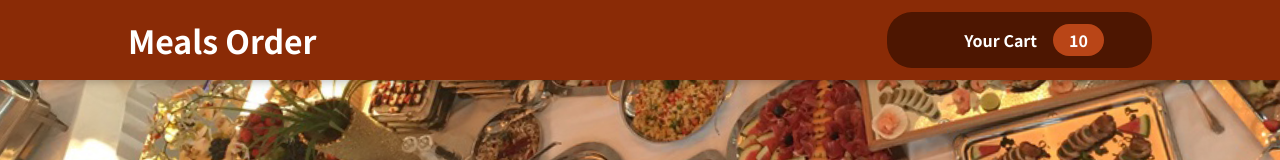
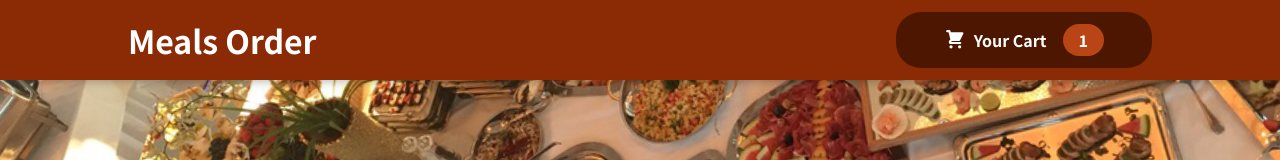
Before and after one commit to gnourt2112000/React_Meal_Order, a React (Create React App) app: page / in a window 1280 px wide. Shown: the top 160 px of the page. Built offline with nearby package versions, Linux system fonts and the light colour scheme.

Commit message:
add icon and event show cart

```diff
--- a/src/App.js
+++ b/src/App.js
@@ -1,10 +1,20 @@
-import { useState } from 'react'
-import Header from './components/Layout/Header'
-
+import { useState } from "react";
+import Header from "./components/Layout/Header";
+import Cart from "./components/Cart/Cart";
+import CartProvider from "./store/CartProvider";
 function App() {
-
+  const [cartIsShown, setCartIsShown] = useState(false);
+  const handleShowCart = () => {
+    setCartIsShown(true);
+  };
+  const handleCloseCart = () => {
+    setCartIsShown(false);
+  };
   return (
-      <Header ></Header>
+    <CartProvider>
+      {cartIsShown && <Cart onCloseCart={handleCloseCart}></Cart>}
+      <Header onShowCart={handleShowCart}></Header>
+    </CartProvider>
   );
 }
 
--- a/src/components/Layout/Header.js
+++ b/src/components/Layout/Header.js
@@ -7,7 +7,7 @@ const Header = (props) => {
         <Fragment>
             <header className={classes.header}>
                 <h1>Meals Order</h1>
-                <HeaderCartButton></HeaderCartButton>
+                <HeaderCartButton onClick={props.onShowCart}></HeaderCartButton>
             </header>
             <div className={classes['main-image']}>
                 <img src={mealImage} alt="A table of full delicious food!"></img>
--- a/src/components/Layout/HeaderCartButton.js
+++ b/src/components/Layout/HeaderCartButton.js
@@ -1,16 +1,30 @@
 import classes from './HeaderCartButton.module.css'
-import { useState } from 'react'
-
+import CartIcon from '../Cart/CartIcon'
+import CartContext from '../../store/cart-context'
+import { useContext, useEffect, useState } from 'react'
 const HeaderCartButton = (props) => {
+    const cartCtx = useContext(CartContext)
+    const numberOfCartItems = cartCtx.items.reduce((total, currentItem) => { return total + currentItem.amount }, 0)
     const [buttonIsHightLighted, setButtonIsHightLighted] = useState(false)
     const btnClasses = `${classes.button} ${buttonIsHightLighted && classes.bump}`
+    useEffect(() => {
+        if (cartCtx.items.length === 0)
+            return
+        setButtonIsHightLighted(true)
+        const timer = setTimeout(() => {
+            setButtonIsHightLighted(false)
+        }, 300)
+        return () => {
+            clearTimeout(timer)
+        }
+    },[cartCtx.items])
     return (
         <button className={btnClasses} onClick={props.onClick}>
             <span className={classes.icon}>
-
+                <CartIcon></CartIcon>
             </span>
             <span>Your Cart</span>
-            <span className={classes.badge}>10</span>
+            <span className={classes.badge}>{numberOfCartItems}</span>
         </button>
     )
 }
--- a/src/store/CartProvider.js
+++ b/src/store/CartProvider.js
@@ -2,7 +2,9 @@ import CartContext from "./cart-context"
 import { useReducer } from "react"
 
 const defaultCartState = {
-    items: [],
+    items: [
+        {name : "sushi", amount : 1}
+    ],
     totalAmount: 0
 }
 const cartReducer = (state, action) => {
```
